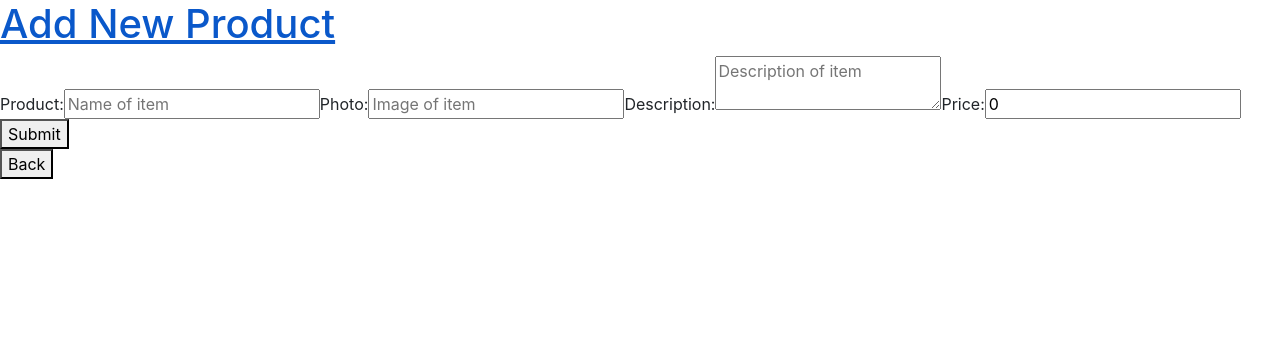
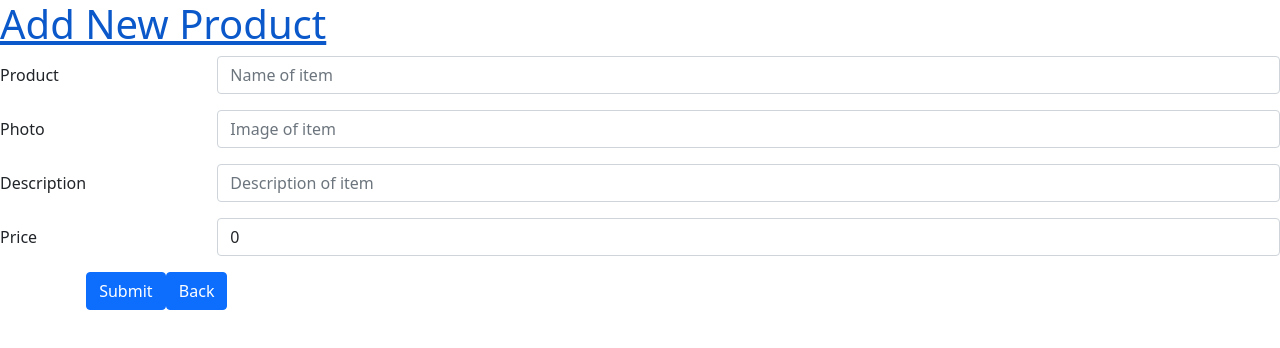
Before and after one commit to mphall77/Pop-Up-Front-End, a React (Create React App) app in the folder front-end/: page /products/new in a window 1280 px wide. Shown: the top 348 px of the page. Built offline with nearby package versions, Linux system fonts and the light colour scheme.

Commit message:
Added bootstrap to form

```diff
--- a/front-end/package.json
+++ b/front-end/package.json
@@ -9,6 +9,7 @@
     "axios": "^0.21.1",
     "bootstrap": "^5.0.2",
     "react": "^17.0.2",
+    "react-bootstrap": "^2.0.0-beta.4",
     "react-dom": "^17.0.2",
     "react-router-dom": "^5.2.0",
     "react-scripts": "4.0.3",
--- a/front-end/src/App.js
+++ b/front-end/src/App.js
@@ -1,4 +1,5 @@
 import { Switch, Route } from "react-router-dom";
+import 'bootstrap/dist/css/bootstrap.min.css';
 // import axios from "axios";
 // import { useState, useEffect } from "react";
 // import "./app.css";
--- a/front-end/src/Components/ProductEditForm.js
+++ b/front-end/src/Components/ProductEditForm.js
@@ -1,6 +1,7 @@
 import axios from "axios";
 import { useState, useEffect } from "react";
 import { useParams, useHistory, withRouter } from "react-router-dom";
+import { Form, Col, Button, Row } from 'react-bootstrap';
 import { apiURL } from "../util/apiURL";
 
 const ProductEditForm = () => {
@@ -45,57 +46,65 @@ const ProductEditForm = () => {
 	useEffect(() => {
 		fetchProductToEdit();
 	}, [id, history, API]);
-
 	return (
 		<section>
 			<form onSubmit={handleSubmit}>
-				<label>
-					Product:
-					<input
-						type="text"
-						id="name"
-						name="name"
-						value={selectedProduct.name}
-						onChange={handleTextChange}
-					/>
-				</label>
-				<label>
-					Photo:
-					<input
-						type="text"
-						id="photo"
-						name="photo"
-						value={selectedProduct.photo}
-						onChange={handleTextChange}
-					/>
-				</label>
-				<label>
-					Description:
-					<input
-						type="text"
-						id="description"
-						name="description"
-						value={selectedProduct.description}
-						onChange={handleTextChange}
-						placeholder="description"
-					/>
-				</label>
-				<label>
-					Price:
-					<input
-						type="number"
-						id="price"
-						name="price"
-						value={selectedProduct.price}
-						onChange={handleTextChange}
-					/>
-				</label>
-
-				<div>
-					<button>Submit</button>
-				</div>
+			<Form.Group as={Row} className="mb-3" controlId="formHorizontalProduct">
+    <Form.Label column sm={2}>
+      Product
+    </Form.Label>
+    <Col sm={10}>
+      <Form.Control type="text" id="name" value={selectedProduct.name} onChange={handleTextChange} placeholder="Name of item" />
+    </Col>
+  </Form.Group>
+  <Form.Group as={Row} className="mb-3" controlId="formHorizontalPhoto">
+    <Form.Label column sm={2}>
+      Photo
+    </Form.Label>
+    <Col sm={10}>
+      <Form.Control type="text" id="photo" value={selectedProduct.photo} onChange={handleTextChange} placeholder="Image of item" />
+    </Col>
+  </Form.Group>
+  <Form.Group as={Row} className="mb-3" controlId="formHorizontalDescription">
+    <Form.Label column sm={2}>
+      Description
+    </Form.Label>
+    <Col sm={10}>
+      <Form.Control type="text" id="description" value={selectedProduct.description} onChange={handleTextChange} placeholder="Description of item" />
+    </Col>
+  </Form.Group>
+  <Form.Group as={Row} className="mb-3" controlId="formHorizontalPrice">
+    <Form.Label column sm={2}>
+      Price
+    </Form.Label>
+    <Col sm={10}>
+      <Form.Control type="number" id="price" value={selectedProduct.price} onChange={handleTextChange} placeholder="2.22" />
+    </Col>
+  </Form.Group>
+  <div
+              class="btn-toolbar"
+              role="toolbar"
+              aria-label="Toolbar with button groups"
+            ></div>
+	<div class="btn-group me-2" role="group" aria-label="First group">
+	<Form.Group as={Row} className="mb-3">
+    <Col sm={{ span: 10, offset: 10 }}>
+      <Button type="submit">Submit</Button>
+    </Col>
+  </Form.Group>
+	</div>
+	<div
+                class="btn-group me-2"
+                role="group"
+                aria-label="Second group"
+              >
+  <Form.Group as={Row} className="mb-3">
+    <Col sm={{ span: 10, offset: 11 }}>
+      <Button type="submit">Back</Button>
+    </Col>
+  </Form.Group>
+  </div>
 			</form>
-			<button>Back</button>
 		</section>
 	);
 };
--- a/front-end/src/Components/ProductNewForm.js
+++ b/front-end/src/Components/ProductNewForm.js
@@ -1,7 +1,7 @@
 import axios from "axios";
 import { useState } from "react";
 import { useHistory, withRouter } from "react-router-dom";
-
+import { Form, Col, Button, Row } from 'react-bootstrap';
 import { apiURL } from "../util/apiURL.js";
 const API = apiURL();
 
@@ -36,57 +36,62 @@ const ProductNewForm = () => {
 	return (
 		<section>
 			<form onSubmit={handleSubmit}>
-				<label>
-					Product:
-					<input
-						type="text"
-						id="name"
-						name="name"
-						value={product.name}
-						onChange={handleTextChange}
-						placeholder="Name of item"
-					/>
-				</label>
-				<label>
-					Photo:
-					<input
-						type="text"
-						id="photo"
-						name="photo"
-						value={product.photo}
-						onChange={handleTextChange}
-						placeholder="Image of item"
-					/>
-				</label>
-				<label>
-					Description:
-					<textarea
-						type="text"
-						id="description"
-						name="description"
-						value={product.description}
-						onChange={handleTextChange}
-						placeholder="Description of item"
-					/>
-				</label>
-				<label>
-					Price:
-					<input
-						type="number"
-						id="price"
-						name="price"
-						value={product.price}
-						onChange={handleTextChange}
-						placeholder="2.22"
-						required
-					/>
-				</label>
-
-				<div>
-					<button>Submit</button>
-				</div>
+  <Form.Group as={Row} className="mb-3" controlId="formHorizontalProduct">
+    <Form.Label column sm={2}>
+      Product
+    </Form.Label>
+    <Col sm={10}>
+      <Form.Control type="text" id="name" value={product.name} onChange={handleTextChange} placeholder="Name of item" />
+    </Col>
+  </Form.Group>
+  <Form.Group as={Row} className="mb-3" controlId="formHorizontalPhoto">
+    <Form.Label column sm={2}>
+      Photo
+    </Form.Label>
+    <Col sm={10}>
+      <Form.Control type="text" id="photo" value={product.photo} onChange={handleTextChange} placeholder="Image of item" />
+    </Col>
+  </Form.Group>
+  <Form.Group as={Row} className="mb-3" controlId="formHorizontalDescription">
+    <Form.Label column sm={2}>
+      Description
+    </Form.Label>
+    <Col sm={10}>
+      <Form.Control type="text" id="description" value={product.description} onChange={handleTextChange} placeholder="Description of item" />
+    </Col>
+  </Form.Group>
+  <Form.Group as={Row} className="mb-3" controlId="formHorizontalPrice">
+    <Form.Label column sm={2}>
+      Price
+    </Form.Label>
+    <Col sm={10}>
+      <Form.Control type="number" id="price" value={product.price} onChange={handleTextChange} placeholder="2.22" />
+    </Col>
+  </Form.Group>
+  <div
+              class="btn-toolbar"
+              role="toolbar"
+              aria-label="Toolbar with button groups"
+            ></div>
+	<div class="btn-group me-2" role="group" aria-label="First group">
+	<Form.Group as={Row} className="mb-3">
+    <Col sm={{ span: 10, offset: 10 }}>
+      <Button type="submit">Submit</Button>
+    </Col>
+  </Form.Group>
+	</div>
+	<div
+                class="btn-group me-2"
+                role="group"
+                aria-label="Second group"
+              >
+  <Form.Group as={Row} className="mb-3">
+    <Col sm={{ span: 10, offset: 11 }}>
+      <Button type="submit">Back</Button>
+    </Col>
+  </Form.Group>
+  </div>
 			</form>
-			<button>Back</button>
 		</section>
 	);
 };
```
Also changed, not shown: 2 other files (tests, documents, lock files or other folders).
